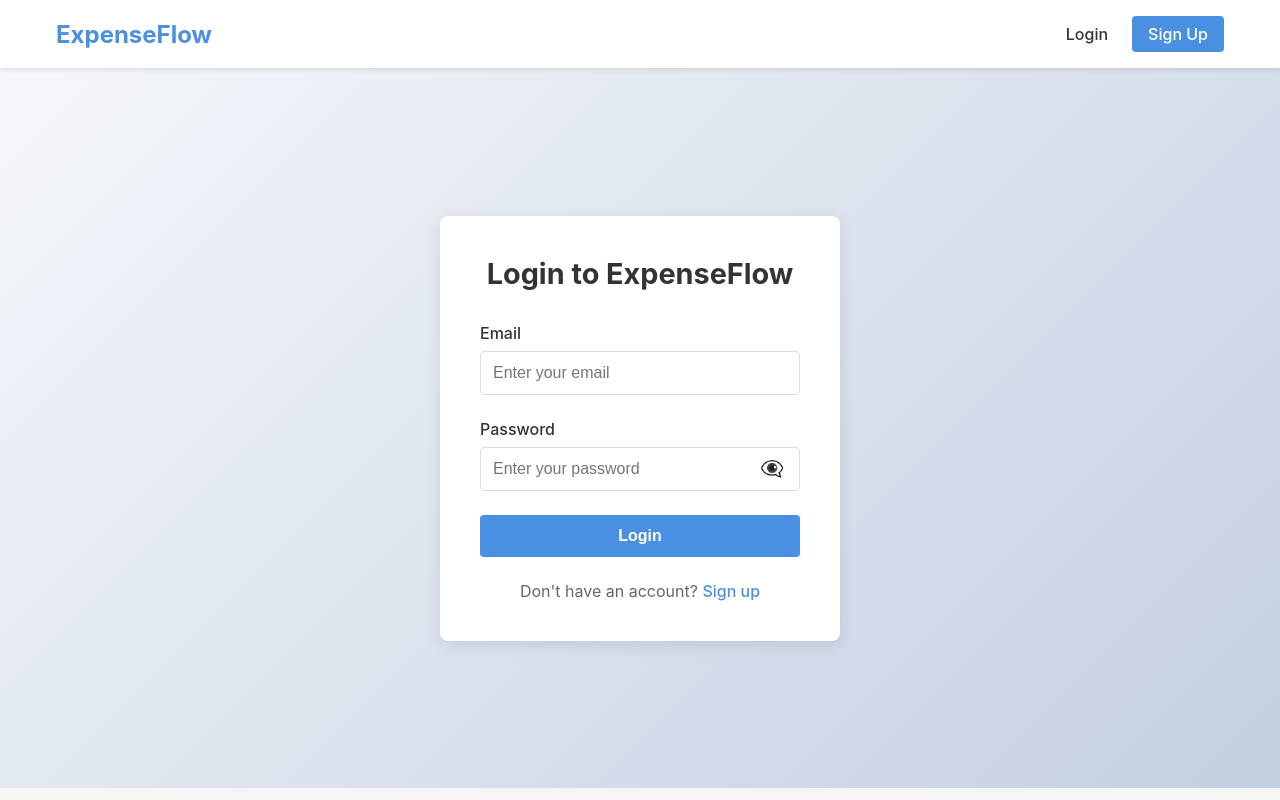
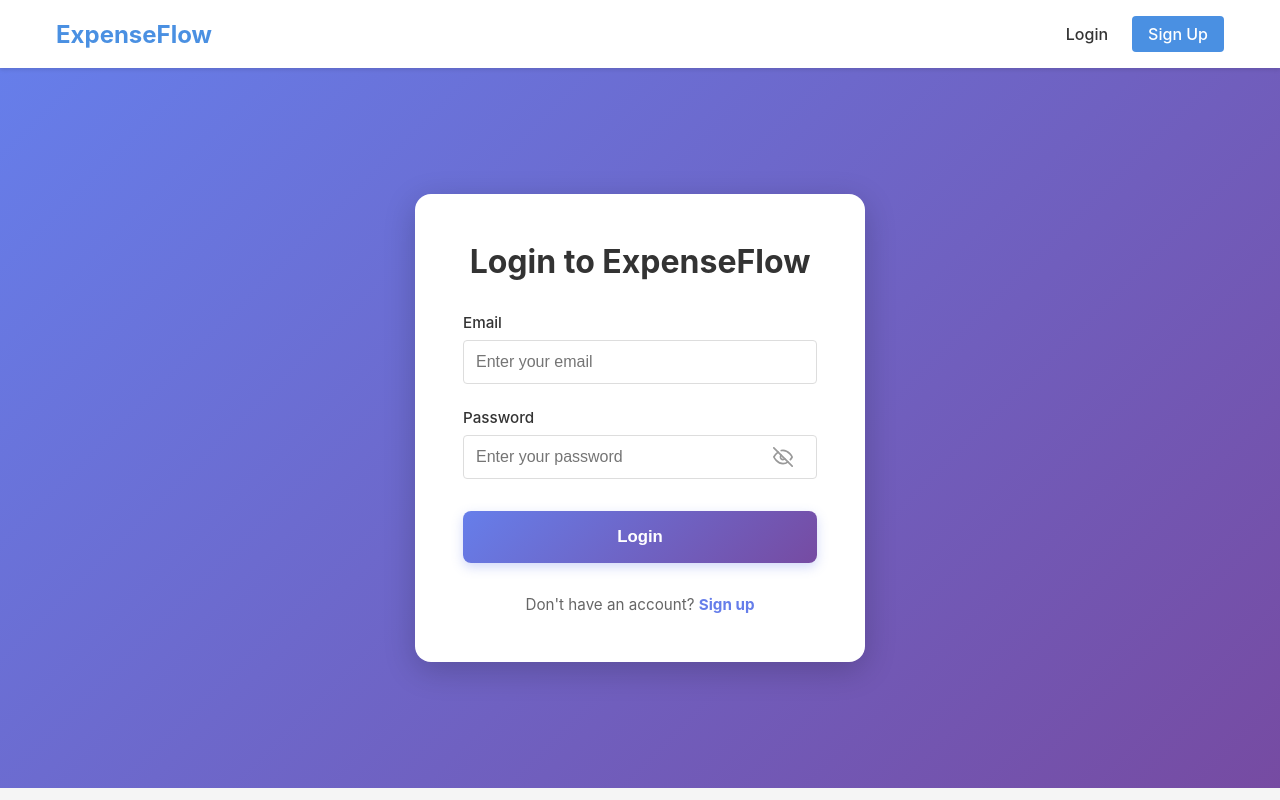
Before and after one commit to Nrsingh12/EpenseFlow_FullStackProject, a React (Create React App) app in the folder frontend/: page /login in a window 1280 px wide. Built offline with nearby package versions, Linux system fonts and the light colour scheme; no server answers.

Commit message:
Improve authentication UI and styling

```diff
--- a/frontend/src/pages/Auth.css
+++ b/frontend/src/pages/Auth.css
@@ -4,48 +4,64 @@
   justify-content: center;
   align-items: center;
   padding: 2rem 1rem;
-  background: linear-gradient(135deg, #f5f7fa 0%, #c3cfe2 100%);
+  background: linear-gradient(135deg, #667eea 0%, #764ba2 100%);
 }
 
 .auth-card {
   background: white;
-  padding: 2.5rem;
-  border-radius: 8px;
-  box-shadow: 0 4px 16px rgba(0, 0, 0, 0.1);
+  padding: 3rem;
+  border-radius: 16px;
+  box-shadow: 0 8px 32px rgba(0, 0, 0, 0.2);
   width: 100%;
-  max-width: 400px;
+  max-width: 450px;
+  animation: slideUp 0.4s ease-out;
+}
+
+@keyframes slideUp {
+  from {
+    opacity: 0;
+    transform: translateY(20px);
+  }
+  to {
+    opacity: 1;
+    transform: translateY(0);
+  }
 }
 
 .auth-card h2 {
   text-align: center;
   margin-bottom: 2rem;
   color: #333;
-  font-size: 1.8rem;
+  font-size: 2rem;
+  font-weight: 700;
 }
 
 .form-group {
-  margin-bottom: 1.5rem;
+  margin-bottom: 1.75rem;
 }
 
 .form-group label {
   display: block;
-  margin-bottom: 0.5rem;
+  margin-bottom: 0.75rem;
   color: #333;
-  font-weight: 500;
+  font-weight: 600;
+  font-size: 0.95rem;
 }
 
 .form-group input {
   width: 100%;
-  padding: 0.75rem;
-  border: 1px solid #ddd;
-  border-radius: 4px;
+  padding: 1rem;
+  border: 2px solid #e0e0e0;
+  border-radius: 8px;
   font-size: 1rem;
-  transition: border-color 0.2s;
+  transition: all 0.3s ease;
+  background: white;
 }
 
 .form-group input:focus {
   outline: none;
-  border-color: #4a90e2;
+  border-color: #667eea;
+  box-shadow: 0 0 0 3px rgba(102, 126, 234, 0.1);
 }
 
 .password-input-wrapper {
@@ -55,76 +71,94 @@
 }
 
 .password-input-wrapper input {
-  padding-right: 3rem;
+  padding-right: 3.5rem;
 }
 
 .password-toggle {
   position: absolute;
-  right: 0.5rem;
-  background: none;
+  right: 1rem;
+  background: transparent;
   border: none;
   cursor: pointer;
-  font-size: 1.2rem;
-  padding: 0.25rem 0.5rem;
+  padding: 0.5rem;
   display: flex;
   align-items: center;
   justify-content: center;
-  color: #666;
-  transition: color 0.2s;
+  color: #999;
+  transition: all 0.2s ease;
+  border-radius: 4px;
 }
 
 .password-toggle:hover {
-  color: #4a90e2;
+  color: #667eea;
+  background: rgba(102, 126, 234, 0.05);
+}
+
+.password-toggle:active {
+  transform: scale(0.95);
 }
 
 .password-toggle:focus {
   outline: none;
 }
 
+.password-toggle svg {
+  display: block;
+}
+
 .auth-button {
   width: 100%;
-  padding: 0.75rem;
-  background-color: #4a90e2;
+  padding: 1rem;
+  background: linear-gradient(135deg, #667eea 0%, #764ba2 100%);
   color: white;
   border: none;
-  border-radius: 4px;
-  font-size: 1rem;
-  font-weight: 600;
+  border-radius: 8px;
+  font-size: 1.05rem;
+  font-weight: 700;
   cursor: pointer;
-  transition: background-color 0.2s;
+  transition: all 0.3s ease;
+  box-shadow: 0 4px 12px rgba(102, 126, 234, 0.3);
+  margin-top: 0.5rem;
 }
 
 .auth-button:hover:not(:disabled) {
-  background-color: #357abd;
+  transform: translateY(-2px);
+  box-shadow: 0 6px 16px rgba(102, 126, 234, 0.4);
 }
 
 .auth-button:disabled {
   opacity: 0.6;
   cursor: not-allowed;
+  transform: none;
 }
 
 .error-message {
-  background-color: #fee;
+  background: linear-gradient(135deg, #fee 0%, #fdd 100%);
   color: #c33;
-  padding: 0.75rem;
-  border-radius: 4px;
-  margin-bottom: 1rem;
+  padding: 1rem;
+  border-radius: 8px;
+  margin-bottom: 1.5rem;
   text-align: center;
+  font-weight: 600;
+  border-left: 4px solid #c33;
 }
 
 .auth-link {
   text-align: center;
-  margin-top: 1.5rem;
+  margin-top: 2rem;
   color: #666;
+  font-size: 0.95rem;
 }
 
 .auth-link a {
-  color: #4a90e2;
+  color: #667eea;
   text-decoration: none;
-  font-weight: 500;
+  font-weight: 700;
+  transition: color 0.3s ease;
 }
 
 .auth-link a:hover {
+  color: #764ba2;
   text-decoration: underline;
 }
 
@@ -132,4 +166,8 @@
   .auth-card {
     padding: 2rem;
   }
+
+  .auth-card h2 {
+    font-size: 1.75rem;
+  }
 }
--- a/frontend/src/pages/Login.js
+++ b/frontend/src/pages/Login.js
@@ -64,8 +64,19 @@ const Login = () => {
                   className="password-toggle"
                   onClick={() => setShowPassword(!showPassword)}
                   aria-label={showPassword ? "Hide password" : "Show password"}
+                  title={showPassword ? "Hide password" : "Show password"}
                 >
-                  {showPassword ? "👁️" : "👁️‍🗨️"}
+                  {showPassword ? (
+                    <svg width="20" height="20" viewBox="0 0 24 24" fill="none" stroke="currentColor" strokeWidth="2" strokeLinecap="round" strokeLinejoin="round">
+                      <path d="M1 12s4-8 11-8 11 8 11 8-4 8-11 8-11-8-11-8z"></path>
+                      <circle cx="12" cy="12" r="3"></circle>
+                    </svg>
+                  ) : (
+                    <svg width="20" height="20" viewBox="0 0 24 24" fill="none" stroke="currentColor" strokeWidth="2" strokeLinecap="round" strokeLinejoin="round">
+                      <path d="M17.94 17.94A10.07 10.07 0 0 1 12 20c-7 0-11-8-11-8a18.45 18.45 0 0 1 5.06-5.94M9.9 4.24A9.12 9.12 0 0 1 12 4c7 0 11 8 11 8a18.5 18.5 0 0 1-2.16 3.19m-6.72-1.07a3 3 0 1 1-4.24-4.24"></path>
+                      <line x1="1" y1="1" x2="23" y2="23"></line>
+                    </svg>
+                  )}
                 </button>
               </div>
             </div>
--- a/frontend/src/pages/Signup.js
+++ b/frontend/src/pages/Signup.js
@@ -77,8 +77,19 @@ const Signup = () => {
                   className="password-toggle"
                   onClick={() => setShowPassword(!showPassword)}
                   aria-label={showPassword ? "Hide password" : "Show password"}
+                  title={showPassword ? "Hide password" : "Show password"}
                 >
-                  {showPassword ? "👁️" : "👁️‍🗨️"}
+                  {showPassword ? (
+                    <svg width="20" height="20" viewBox="0 0 24 24" fill="none" stroke="currentColor" strokeWidth="2" strokeLinecap="round" strokeLinejoin="round">
+                      <path d="M1 12s4-8 11-8 11 8 11 8-4 8-11 8-11-8-11-8z"></path>
+                      <circle cx="12" cy="12" r="3"></circle>
+                    </svg>
+                  ) : (
+                    <svg width="20" height="20" viewBox="0 0 24 24" fill="none" stroke="currentColor" strokeWidth="2" strokeLinecap="round" strokeLinejoin="round">
+                      <path d="M17.94 17.94A10.07 10.07 0 0 1 12 20c-7 0-11-8-11-8a18.45 18.45 0 0 1 5.06-5.94M9.9 4.24A9.12 9.12 0 0 1 12 4c7 0 11 8 11 8a18.5 18.5 0 0 1-2.16 3.19m-6.72-1.07a3 3 0 1 1-4.24-4.24"></path>
+                      <line x1="1" y1="1" x2="23" y2="23"></line>
+                    </svg>
+                  )}
                 </button>
               </div>
             </div>
```
